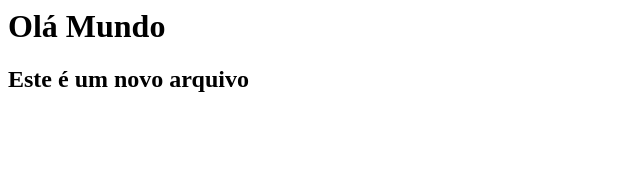
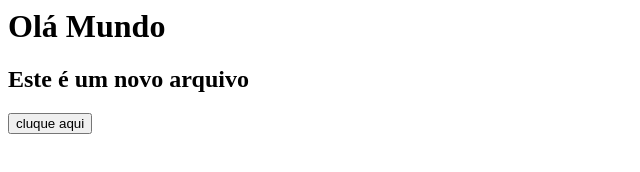
Before and after one commit to joaobatistafrontend/joaobatistafrontend.github.io, a plain HTML site: page index.html in a window 1280 px wide. Shown: the whole page, without its empty margins (0-640 px from the left). Drawn offline with Linux system fonts and the light colour scheme.

Commit message:
adiciona um botao

```diff
--- a/index.html
+++ b/index.html
@@ -1,2 +1,7 @@
 <h1>Olá Mundo</h1>
 <h2>Este é um novo arquivo</h2>
+
+
+<button>
+   cluque aqui
+</button>
```
